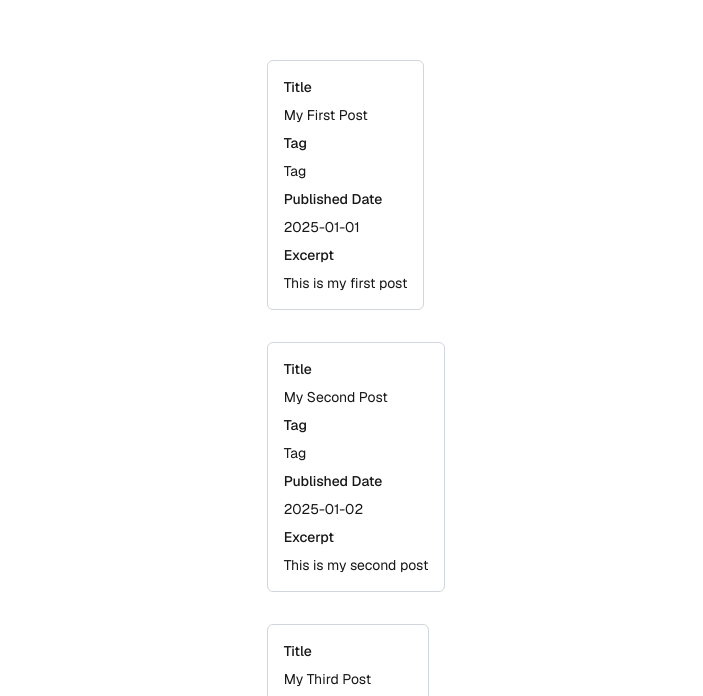
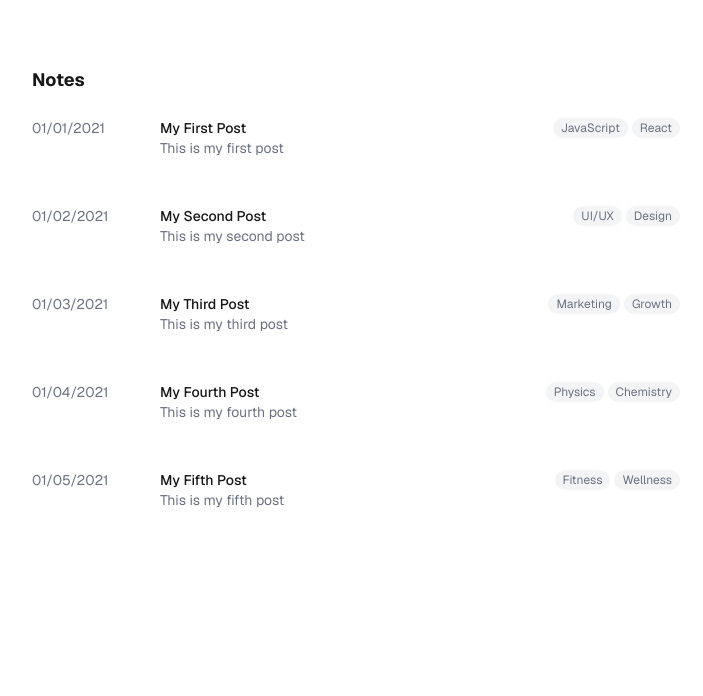
Before and after one commit to nabilkaz/lab, a Next.js app: page / in a window 1280 px wide. Shown: the part 104-800 px from the top of the page, without its empty margins (284-987 px from the left). Built offline with nearby package versions, Linux system fonts and the light colour scheme.

Commit message:
feat: implement blog post list with mock data
- Add array of 5 realistic blog post objects with proper BlogPost interface
- Render posts using .map() with stable id-based keys
- Maintain LabPostPreview component modularity
- Apply React reconciliation best practices

Closes #4

```diff
--- a/src/app/page.tsx
+++ b/src/app/page.tsx
@@ -1,19 +1,23 @@
 import LabPostPreview from "@/components/LabPostPreview/LabPostPreview";
-import { mockLabPosts } from "@/data/labPosts";
+import { mockBlogPosts } from "@/data/blogPosts";
 
 export default function Home() {
   return (
     <div className="grid grid-rows-[20px_1fr_20px] items-center justify-items-center min-h-screen p-8 pb-20 gap-16 sm:p-20 font-[family-name:var(--font-geist-sans)]">
-      <main className="flex flex-col gap-[32px] row-start-2 items-center sm:items-start">
-        {mockLabPosts.map(({ id, title, tag, publishedDate, excerpt }) => (
-          <LabPostPreview
-            key={id}
-            title={title}
-            tag={tag}
-            publishedDate={publishedDate}
-            excerpt={excerpt}
-          />
-        ))}
+      <main className="flex flex-col row-start-2 items-center sm:items-start w-full max-w-[680px]">
+        <h1 className="text-lg font-bold ml-4 mb-2 w-[120px]">Notes</h1>
+        <ul className="w-full space-y-4">
+          {mockBlogPosts.map(({ id, title, tags, publishedAt, excerpt }) => (
+            <li key={id}>
+              <LabPostPreview
+                title={title}
+                tag={tags}
+                publishedDate={publishedAt}
+                excerpt={excerpt}
+              />
+            </li>
+          ))}
+        </ul>
       </main>
     </div>
   );
--- a/src/components/LabPostPreview/LabPostPreview.tsx
+++ b/src/components/LabPostPreview/LabPostPreview.tsx
@@ -2,7 +2,7 @@ import React from "react";
 
 export interface LabPostPreviewProps {
   title: string;
-  tag: string;
+  tag: string[];
   publishedDate: string;
   excerpt: string;
 }
@@ -13,19 +13,39 @@ function LabPostPreview({
   publishedDate,
   excerpt,
 }: LabPostPreviewProps) {
+  const formattedDate = new Date(publishedDate)
+    .toLocaleDateString("en-US", {
+      year: "numeric",
+      month: "2-digit",
+      day: "2-digit",
+    })
+    .replace(/\//g, "/");
+
   return (
-    <div className="flex flex-col gap-4 border border-gray-300 rounded-md p-4">
-      <dl className="flex flex-col gap-2">
-        <dt className="text-sm font-medium">Title</dt>
-        <dd className="text-sm">{title}</dd>
-        <dt className="text-sm font-medium">Tag</dt>
-        <dd className="text-sm">{tag}</dd>
-        <dt className="text-sm font-medium">Published Date</dt>
-        <dd className="text-sm">{publishedDate}</dd>
-        <dt className="text-sm font-medium">Excerpt</dt>
-        <dd className="text-sm">{excerpt}</dd>
-      </dl>
-    </div>
+    <article className="flex flex-col gap-2 p-4 w-full">
+      <div className="flex flex-row justify-between items-start">
+        <time
+          className="text-sm text-gray-500 w-[120px]"
+          dateTime={publishedDate}
+        >
+          {formattedDate}
+        </time>
+        <div className="flex flex-col flex-1 px-2">
+          <h2 className="text-sm font-medium">{title}</h2>
+          <p className="text-sm text-gray-500 line-clamp-2">{excerpt}</p>
+        </div>
+        <div className="flex flex-row gap-1 w-[120px] justify-end">
+          {tag.map((t) => (
+            <span
+              key={t}
+              className="text-xs text-gray-500 bg-gray-100 px-2 py-0.5 rounded-full hover:bg-gray-200 transition-colors"
+            >
+              {t}
+            </span>
+          ))}
+        </div>
+      </div>
+    </article>
   );
 }
 
```
